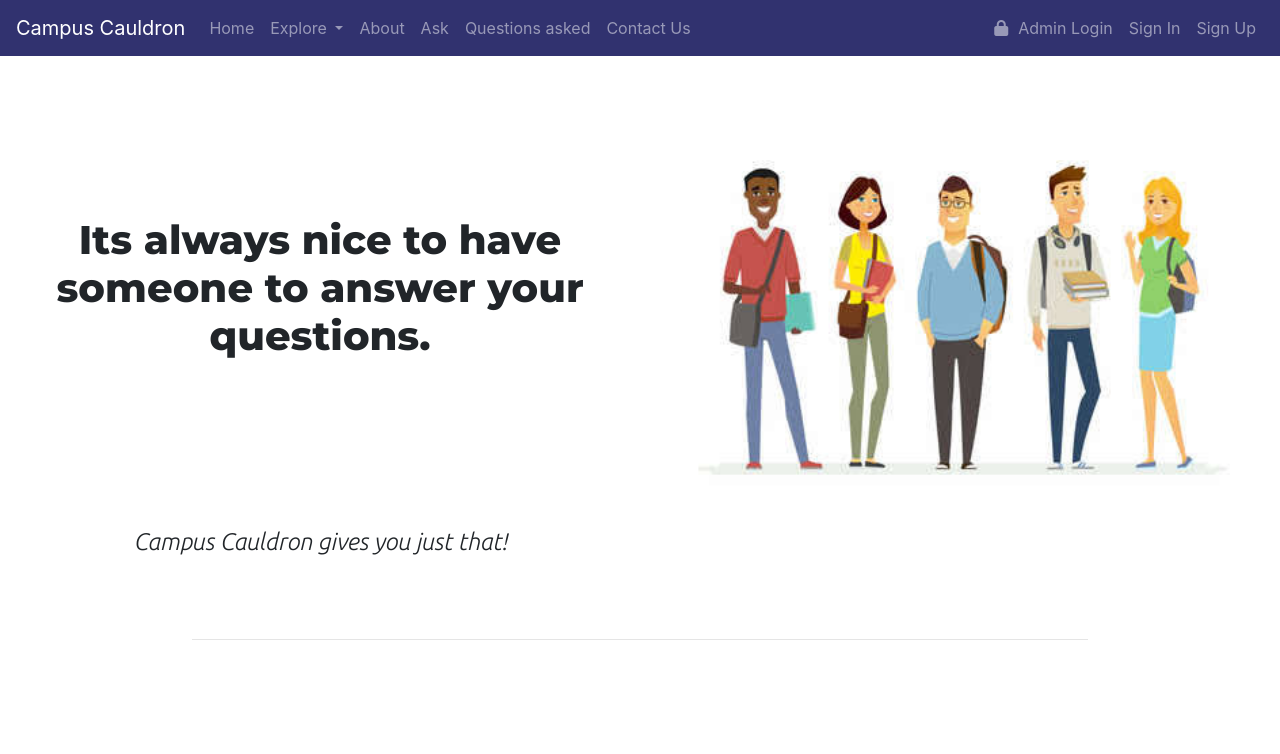
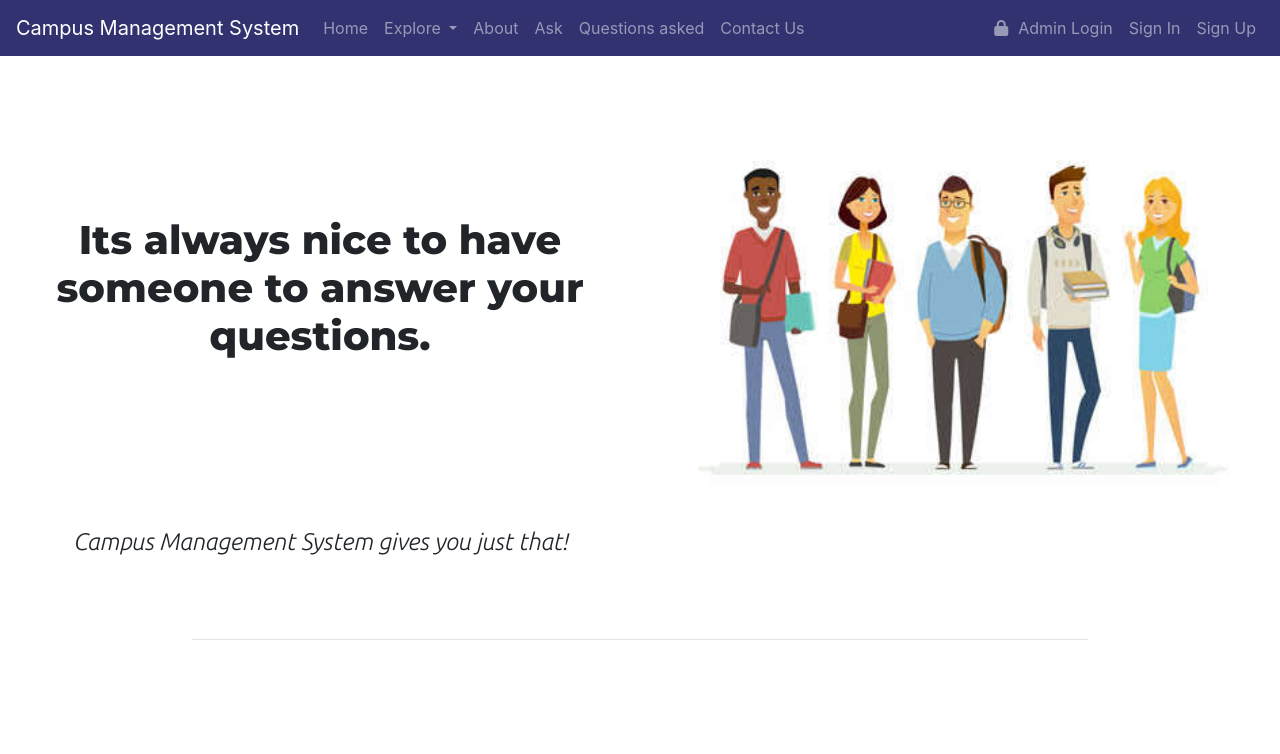
Before and after one commit to AmanDwi730/DBMS_Mini_Project, a PHP site: page / in a window 1280 px wide. Shown: the top 754 px of the page. Run offline with PHP 8.4, Linux system fonts and the light colour scheme; data comes from the database, SQL or seed files in the repository; some libraries are stand-ins or nearby versions.

Commit message:
My project

```diff
--- a/about.php
+++ b/about.php
@@ -109,7 +109,7 @@ html {
 </div>
 
  <!-- <h2 style="text-align:center; margin-top:5rem;" class="map-head" >Our Team</h2> -->
-<div class="row">
+<!-- <div class="row">
   <div class="col-lg-3">
     <div class="card">
   <img src="images/Madhav.jpeg" alt="Avatar" style="width:100%">
@@ -118,7 +118,7 @@ html {
     <p class='desc'>Student at BNMIT</p>
   </div>
 </div>
-  </div>
+  </div> -->
 
 
 </div>
--- a/add_club.php
+++ b/add_club.php
@@ -90,7 +90,7 @@ if (isset($_POST['submit'])) {
                 ?>
                 <!-- NAVBAR -->
                 <nav class="navbar navbar-expand-lg navbar-dark my-bg">
-                    <a class="navbar-brand" href="index.php">Campus Cauldron</a>
+                    <a class="navbar-brand" href="index.php">Campus Management</a>
                 </nav>
 
                 <div class="container" style="margin-top:50px;">
--- a/add_event.php
+++ b/add_event.php
@@ -88,7 +88,7 @@ if (isset($_POST['submit'])) {
                 ?>
                 <!-- NAVBAR -->
                 <nav class="navbar navbar-expand-lg navbar-dark my-bg">
-                    <a class="navbar-brand" href="index.php">Campus Cauldron</a>
+                    <a class="navbar-brand" href="index.php">Campus Management</a>
                 </nav>
 
                 <div class="container" style="margin-top:50px;">
--- a/add_faq.php
+++ b/add_faq.php
@@ -89,7 +89,7 @@ if (isset($_POST['submit'])) {
                 ?>
                 <!-- NAVBAR -->
                 <nav class="navbar navbar-expand-lg navbar-dark my-bg">
-                    <a class="navbar-brand" href="index.php">Campus Cauldron</a>
+                    <a class="navbar-brand" href="index.php">Campus Management</a>
                 </nav>
 
                 <div class="container" style="margin-top:50px;">
--- a/admin_index.php
+++ b/admin_index.php
@@ -13,7 +13,7 @@ include('include/security.php');
     <meta name="description" content="">
     <meta name="author" content="">
 
-    <title>Campus Cauldron</title>
+    <title>Campus Management</title>
 
     <!-- Custom fonts for this template-->
     <link href="vendor/fontawesome-free/css/all.min.css" rel="stylesheet" type="text/css">
--- a/admin_login.php
+++ b/admin_login.php
@@ -70,7 +70,7 @@ if (isset($_POST['login_submit'])) {
 
 <body style="background-color:#31326f">
     <nav class="navbar navbar-expand-lg navbar-dark my-bg">
-        <a class="navbar-brand" href="index.php">Campus Cauldron</a>
+        <a class="navbar-brand" href="index.php">Campus Management</a>
     </nav>
 
     <div class="container">
--- a/answer_it.php
+++ b/answer_it.php
@@ -34,7 +34,7 @@ if (isset($_POST['answer'])) {
 <head>
     <meta charset="utf-8">
     <meta name="viewport" content="width=device-width, initial-scale=1, shrink-to-fit=no">
-    <title>Welcome to Campus Cauldron!</title>
+    <title>Welcome to Campus Management System!</title>
     <!-- SPACE FOR FONTS -->
     <link rel="preconnect" href="https://fonts.gstatic.com">
     <link href="https://fonts.googleapis.com/css2?family=Bree+Serif&family=Montserrat:wght@800&family=Raleway:ital,wght@1,300&family=Roboto+Slab:wght@600&family=Ubuntu:ital,wght@1,300&display=swap" rel="stylesheet">
--- a/ask.php
+++ b/ask.php
@@ -28,7 +28,7 @@ if (isset($_POST['question'])) {
 <head>
   <meta charset="utf-8">
   <meta name="viewport" content="width=device-width, initial-scale=1, shrink-to-fit=no">
-  <title>Welcome to Campus Cauldron!</title>
+  <title>Welcome to Campus Management System!</title>
   <!-- SPACE FOR FONTS -->
   <link rel="preconnect" href="https://fonts.gstatic.com">
   <link href="https://fonts.googleapis.com/css2?family=Bree+Serif&family=Montserrat:wght@800&family=Raleway:ital,wght@1,300&family=Roboto+Slab:wght@600&family=Ubuntu:ital,wght@1,300&display=swap" rel="stylesheet">
--- a/gallery.php
+++ b/gallery.php
@@ -4,7 +4,7 @@
 <head>
     <meta charset="utf-8">
     <meta name="viewport" content="width=device-width, initial-scale=1, shrink-to-fit=no">
-    <title>Welcome to Campus Cauldron!</title>
+    <title>Welcome to Campus Management System!</title>
     <!-- SPACE FOR FONTS -->
     <link rel="preconnect" href="https://fonts.gstatic.com">
     <link href="https://fonts.googleapis.com/css2?family=Bree+Serif&family=Montserrat:wght@800&family=Raleway:ital,wght@1,300&family=Roboto+Slab:wght@600&family=Ubuntu:ital,wght@1,300&display=swap" rel="stylesheet">
--- a/include/footer.php
+++ b/include/footer.php
@@ -9,7 +9,7 @@
 
         <!-- Grid column -->
         <div class="col-md-3 col-lg-3 col-xl-3 mx-auto mt-3">
-          <h6 class="text-uppercase mb-4 font-weight-bold">Campus Cauldron </h6>
+          <h6 class="text-uppercase mb-4 font-weight-bold">Campus Management System </h6>
           <p>We hope you enjoyed your visit!</p>
         </div>
         <!-- Grid column -->
--- a/include/navbar.php
+++ b/include/navbar.php
@@ -1,5 +1,5 @@
 <nav class="navbar navbar-expand-lg navbar-dark my-bg">
-  <a class="navbar-brand" href="index.php">Campus Cauldron</a>
+  <a class="navbar-brand" href="index.php">Campus Management System</a>
   <button class="navbar-toggler" type="button" data-toggle="collapse" data-target="#navbarSupportedContent" aria-controls="navbarSupportedContent" aria-expanded="false" aria-label="Toggle navigation">
     <span class="navbar-toggler-icon"></span>
   </button>
--- a/index.php
+++ b/index.php
@@ -7,7 +7,7 @@
 <head>
   <meta charset="utf-8">
   <meta name="viewport" content="width=device-width, initial-scale=1, shrink-to-fit=no">
-  <title>Welcome to Campus Cauldron!</title>
+  <title>Welcome to Campus Management System!</title>
   <!-- SPACE FOR FONTS -->
   <link rel="preconnect" href="https://fonts.gstatic.com">
   <link href="https://fonts.googleapis.com/css2?family=Bree+Serif&family=Montserrat:wght@800&family=Raleway:ital,wght@1,300&family=Roboto+Slab:wght@600&family=Ubuntu:ital,wght@1,300&display=swap" rel="stylesheet">
@@ -138,7 +138,7 @@
       <div class="row">
         <div class="col-lg-6">
           <h1 id="intro-head">Its always nice to have someone to answer your questions.</h1>
-          <h4 id="intro-text">Campus Cauldron gives you just that!</h4>
+          <h4 id="intro-text">Campus Management System gives you just that!</h4>
         </div>
         <div class="col-lg-6">
           <img id="intro-img" src="images/intro_img.jpeg" alt="">
--- a/view_admin.php
+++ b/view_admin.php
@@ -13,7 +13,7 @@ include('include/security.php');
     <meta name="description" content="">
     <meta name="author" content="">
 
-    <title>Campus Cauldron</title>
+    <title>Campus Management</title>
 
     <!-- Custom fonts for this template-->
     <link href="vendor/fontawesome-free/css/all.min.css" rel="stylesheet" type="text/css">
```
